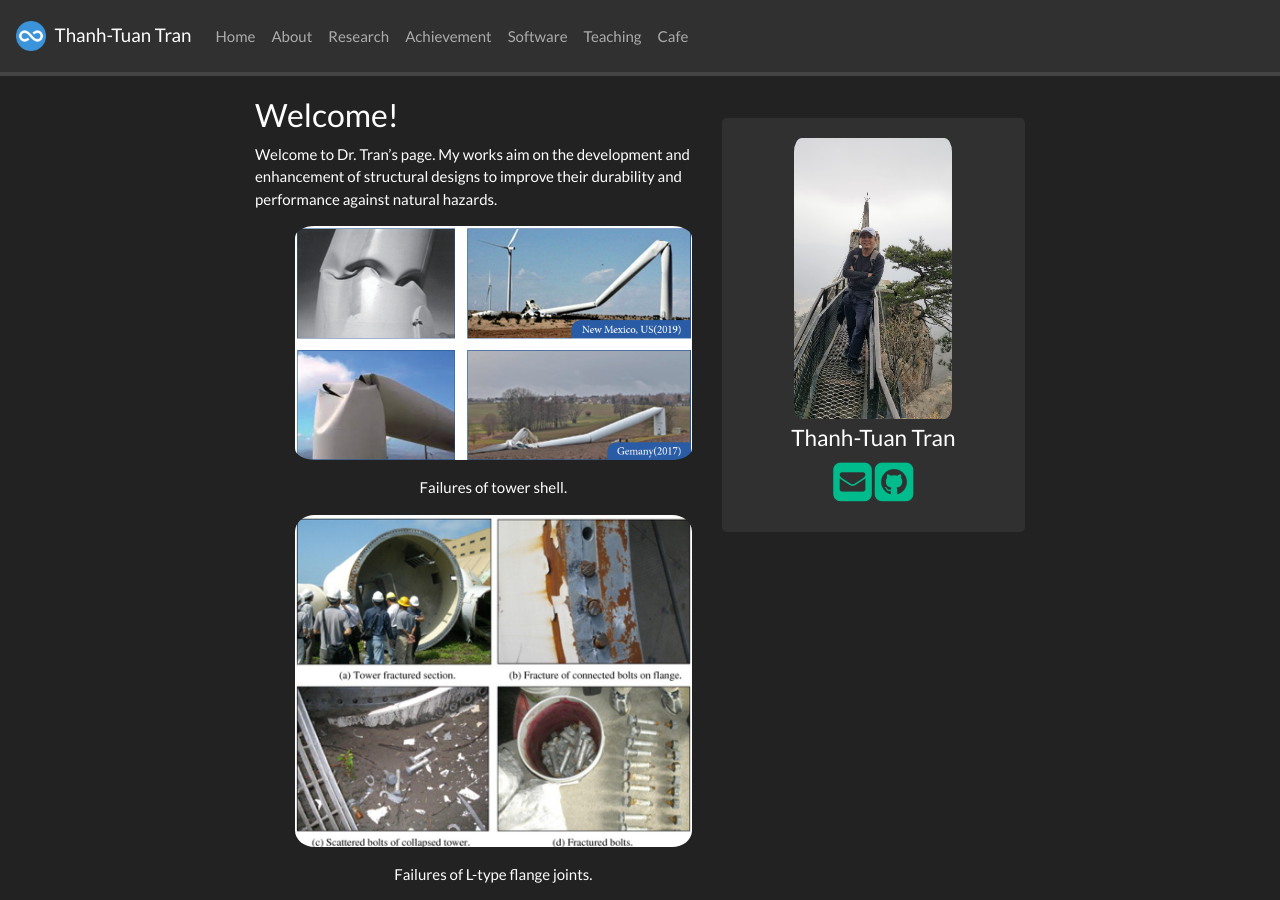
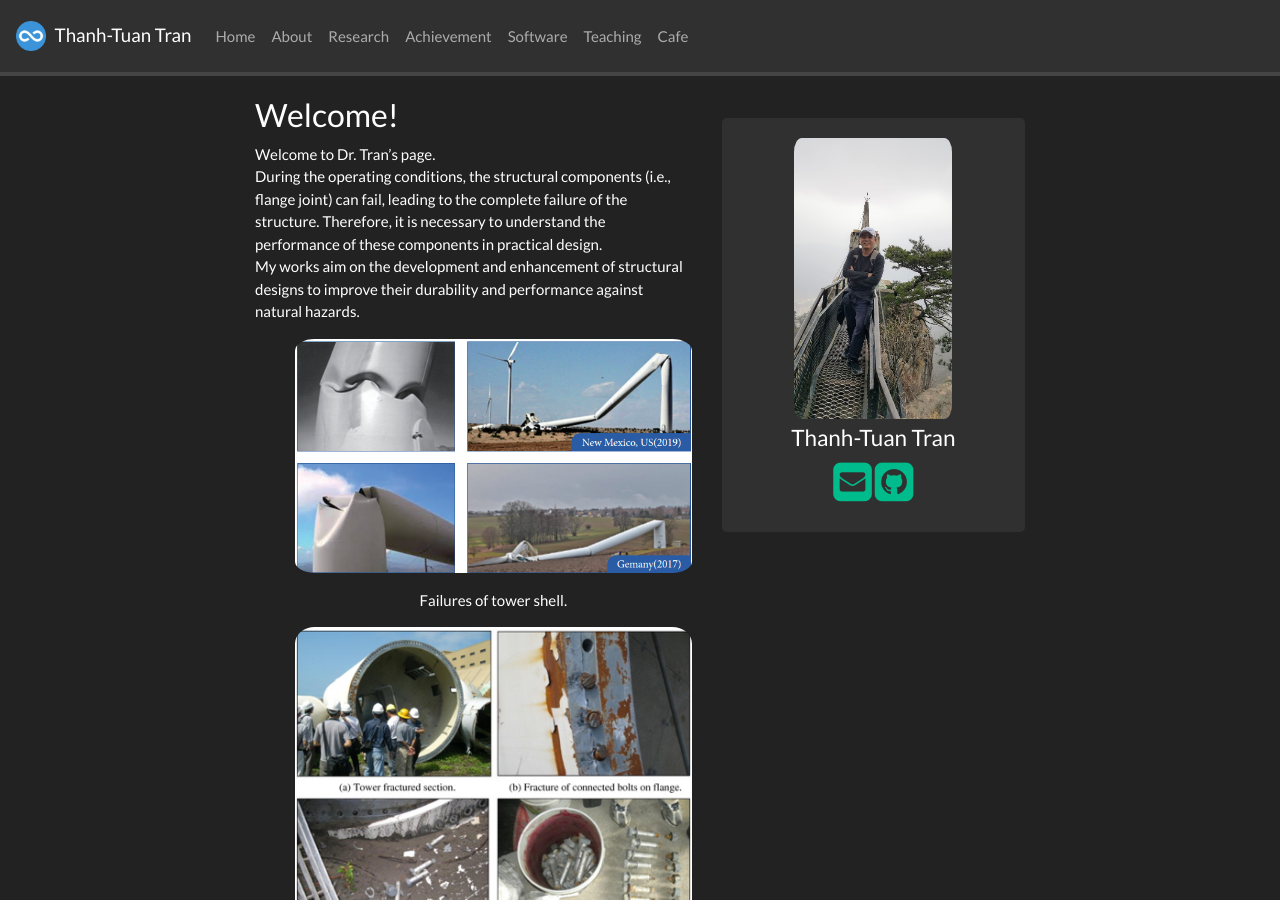
Before and after one commit to 3tbk/3tbk, a Jekyll site: the page built from _pages/home.md, in a window 1280 px wide and 900 px high. Built offline with Jekyll 4.4.1, drawn with Linux system fonts in a browser that asks for light colours; nearby versions of some CDN libraries; a style sheet for code colours, icons or effects is not loaded.

Commit message:
Update home.md

```diff
--- a/_pages/home.md
+++ b/_pages/home.md
@@ -7,7 +7,8 @@ permalink: /
 
 ### Welcome!
 
-Welcome to Dr. Tran's page.
+Welcome to Dr. Tran's page. <br/>
+During the operating conditions, the structural components (i.e., flange joint) can fail, leading to the complete failure of the structure. Therefore, it is necessary to understand the performance of these components in practical design. <br/>
 My works aim on the development and enhancement of structural designs to improve their durability and performance against natural hazards.
 
 <div class="container">
```
